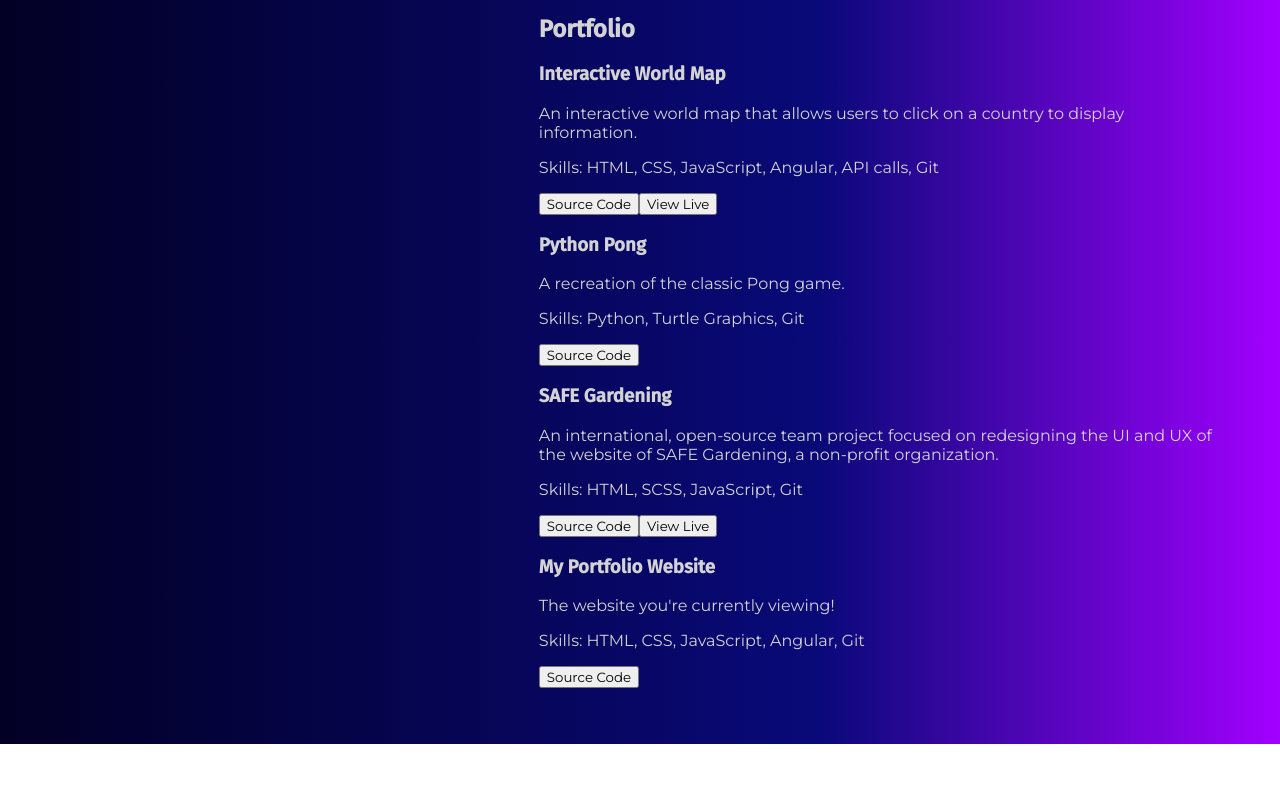
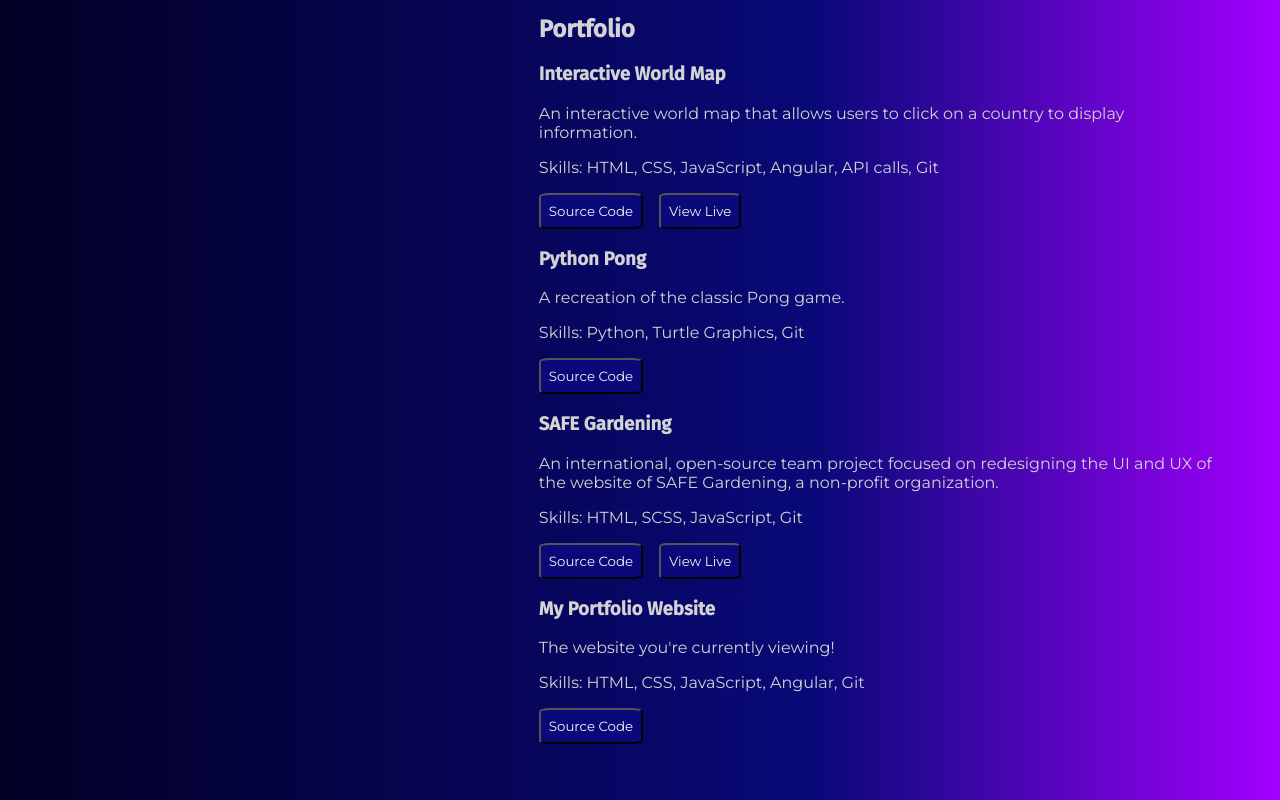
Before and after one commit to groovinflannel/portfolio2024, an Angular app: page / in a window 1280 px wide. Shown: the part 1694-2494 px from the top of the page. Before the commit the page ends 2438 px from the top, so only its background shows below. Built offline with nearby package versions, Linux system fonts and the light colour scheme.

Commit message:
portfolio button classes added; buttons styled

```diff
--- a/src/app/portfolio/portfolio.component.css
+++ b/src/app/portfolio/portfolio.component.css
@@ -0,0 +1,16 @@
+.portfolio-button {
+    padding: .5rem;
+    transition: all .25s ease-out;
+    background-color: #090979;
+    color: whitesmoke;
+    border-radius: 10%;
+}
+
+.portfolio-button:hover {
+    background-color: #a200ff;
+    transition: all .25s ease-in;
+}
+
+.source-btn {
+    margin-right: 1rem;
+}
--- a/src/app/portfolio/portfolio.component.html
+++ b/src/app/portfolio/portfolio.component.html
@@ -4,8 +4,8 @@
     <p>An interactive world map that allows users to click on a country to display information.</p>
     <p>Skills: HTML, CSS, JavaScript, Angular, API calls, Git</p>
     <div>
-        <a href="https://github.com/groovinflannel/mapApp" target="_blank"><button>Source Code</button></a>
-        <a href="http://interactive-map.rf.gd/?i=1"><button>View Live</button></a>
+        <a href="https://github.com/groovinflannel/mapApp" target="_blank"><button class="portfolio-button source-btn">Source Code</button></a>
+        <a href="http://interactive-map.rf.gd/?i=1"><button class="portfolio-button">View Live</button></a>
     </div>
 </section>
 <section>
@@ -13,7 +13,7 @@
     <p>A recreation of the classic Pong game.</p>
     <p>Skills: Python, Turtle Graphics, Git</p>
     <div>
-        <button>Source Code</button>
+        <button class="portfolio-button source-btn">Source Code</button>
     </div>
 </section>
 <section>
@@ -23,8 +23,8 @@
     </p>
     <p>Skills: HTML, SCSS, JavaScript, Git</p>
     <div>
-        <button>Source Code</button>
-        <button>View Live</button>
+        <button class="portfolio-button source-btn">Source Code</button>
+        <button class="portfolio-button">View Live</button>
     </div>
 </section>
 <section>
@@ -32,6 +32,6 @@
     <p>The website you're currently viewing!</p>
     <p>Skills: HTML, CSS, JavaScript, Angular, Git</p>
     <div>
-        <button>Source Code</button>
+        <button class="portfolio-button source-btn">Source Code</button>
     </div>
 </section>
```
